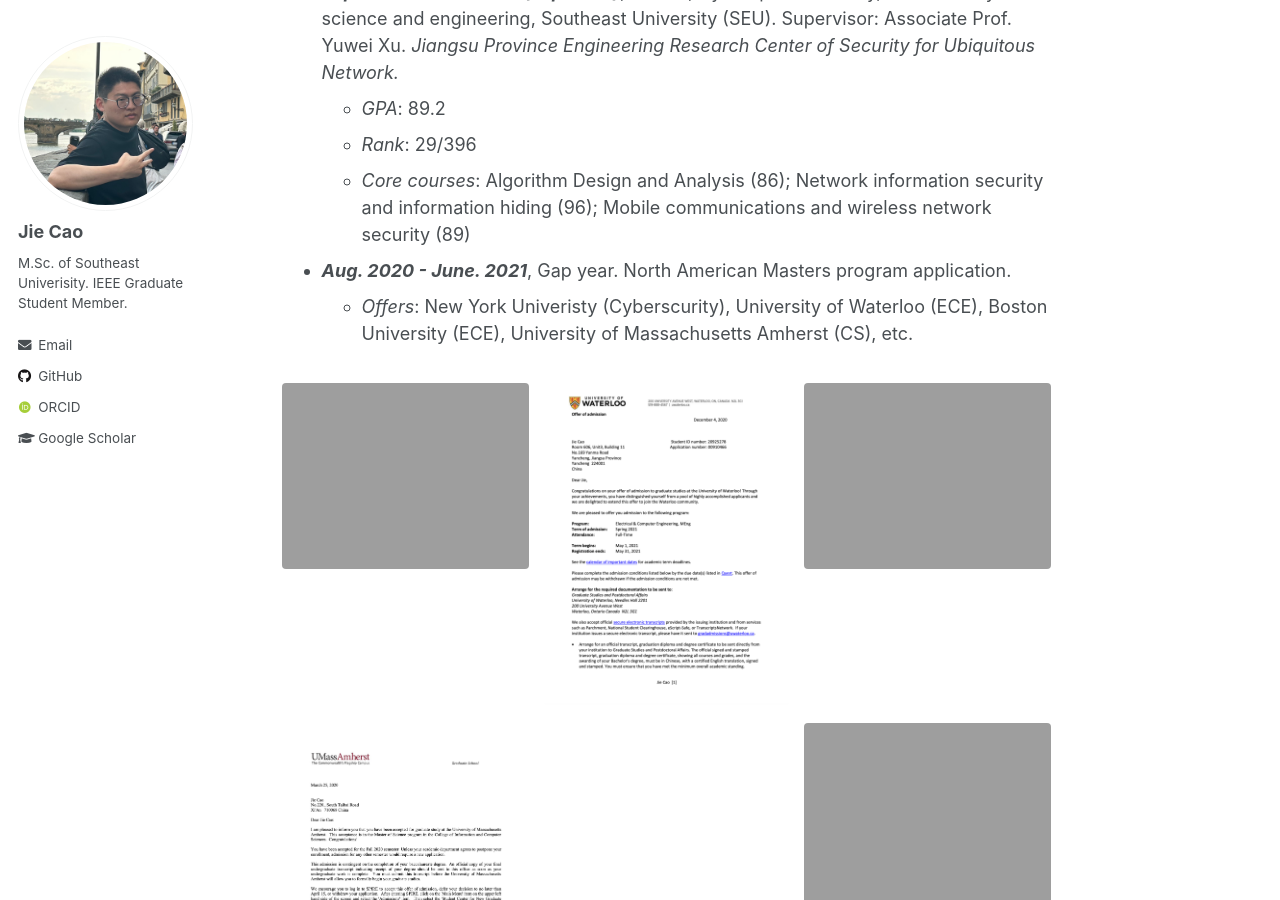
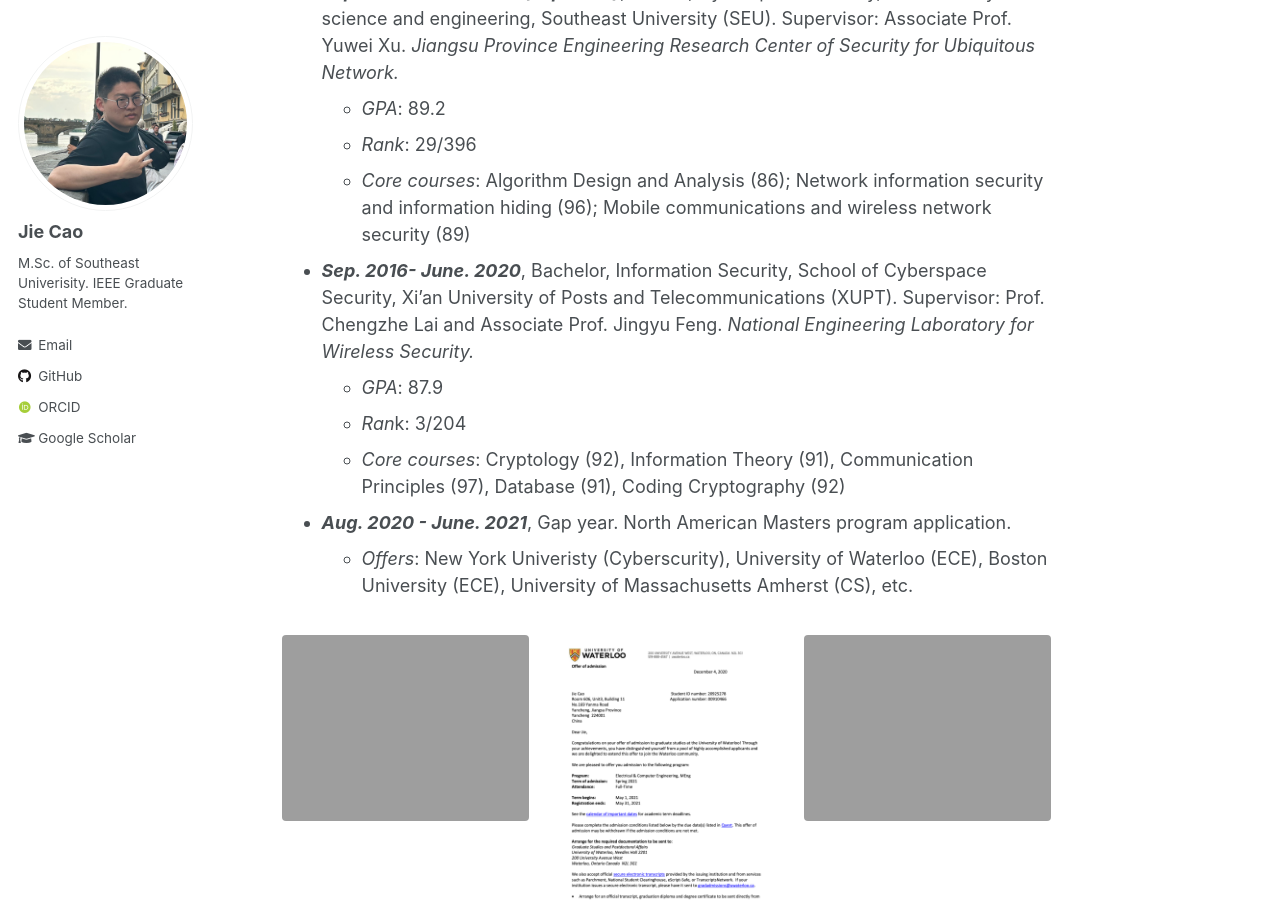
Before and after one commit to JieJayCao/JieJayCao.github.io, a Jekyll site: the page built from _pages/educations.md, in a window 1280 px wide and 900 px high, scrolled down 308 px. Built offline with Jekyll 4.4.1, drawn with Linux system fonts in a browser that asks for light colours; some web fonts are replaced; some of the changed lines change nothing that is shown.

Commit message:
Update educations.md

```diff
--- a/_pages/educations.md
+++ b/_pages/educations.md
@@ -22,6 +22,10 @@
     image_path: offers/umd.png
     alt: " university of maryland"
     title: " University of Maryland"
+  - url: offers/uci.png
+    image_path: offers/uci .png
+    alt: "university of california, irvine"
+    title: "University of California, Irvine"
 ---
 
 - ***English Language Proficiency***
@@ -33,12 +37,14 @@
   - *Rank*: 29/396
   - *Core courses*: Algorithm Design and Analysis (86); Network information security and information hiding (96); Mobile communications and wireless network security (89)
 
-- ***Aug. 2020 - June. 2021***, Gap year. North American Masters program application.
-  - *Offers*: New York Univeristy (Cyberscurity),  University of Waterloo (ECE), Boston University (ECE), University of Massachusetts Amherst (CS), etc.
-
-{% include gallery %}
 
 - ***Sep. 2016- June. 2020***, Bachelor, Information Security, School of Cyberspace Security, Xi'an University of Posts and Telecommunications (XUPT). Supervisor: Prof. Chengzhe Lai and Associate Prof. Jingyu Feng. *National Engineering Laboratory for Wireless Security.*
   - *GPA*: 87.9
   - *Ran*k: 3/204
   - *Core courses*: Cryptology (92), Information Theory (91), Communication Principles (97), Database (91), Coding Cryptography (92)
+
+
+- ***Aug. 2020 - June. 2021***, Gap year. North American Masters program application.
+  - *Offers*: New York Univeristy (Cyberscurity),  University of Waterloo (ECE), Boston University (ECE), University of Massachusetts Amherst (CS), etc.
+
+{% include gallery %}
```
